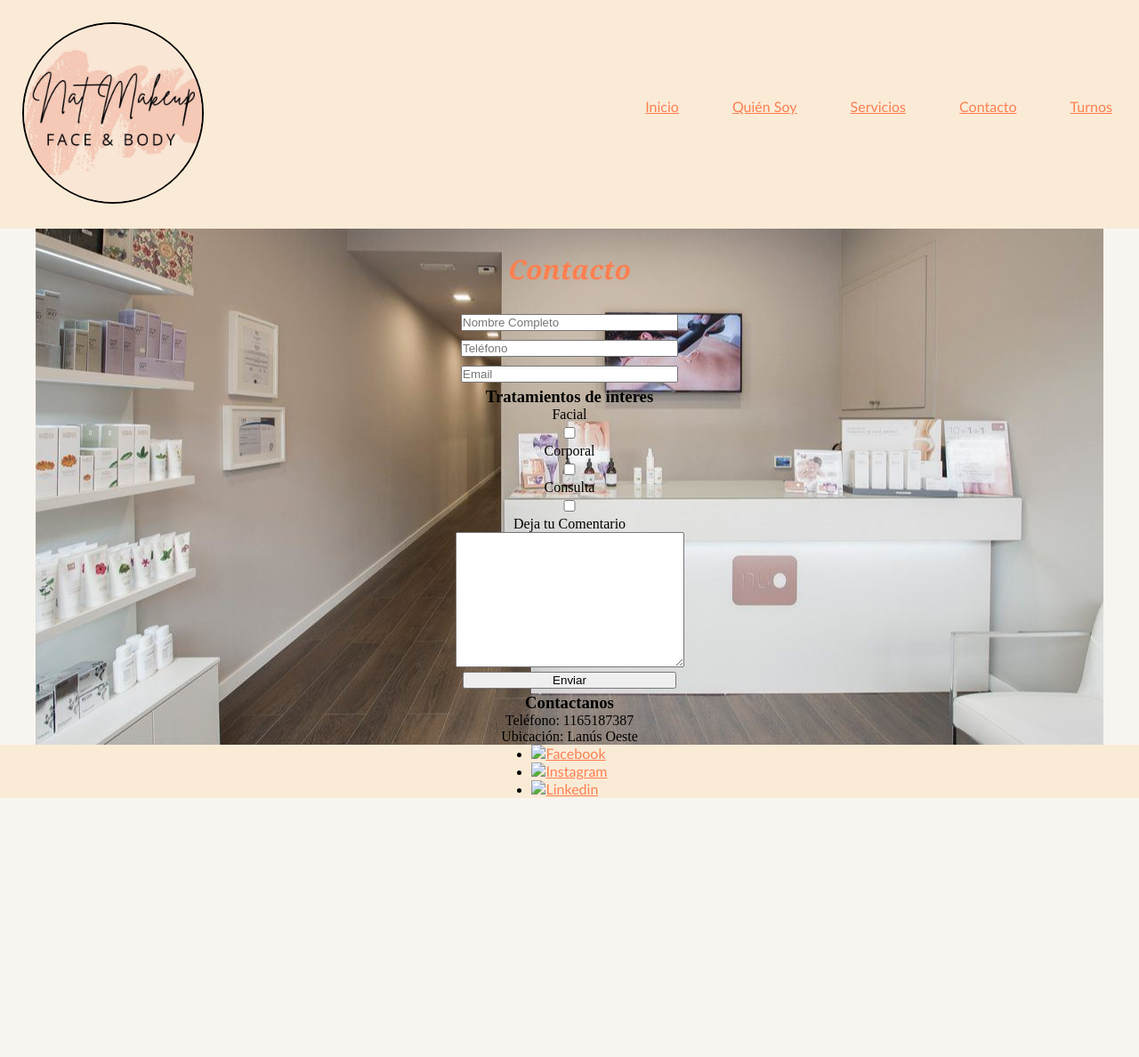
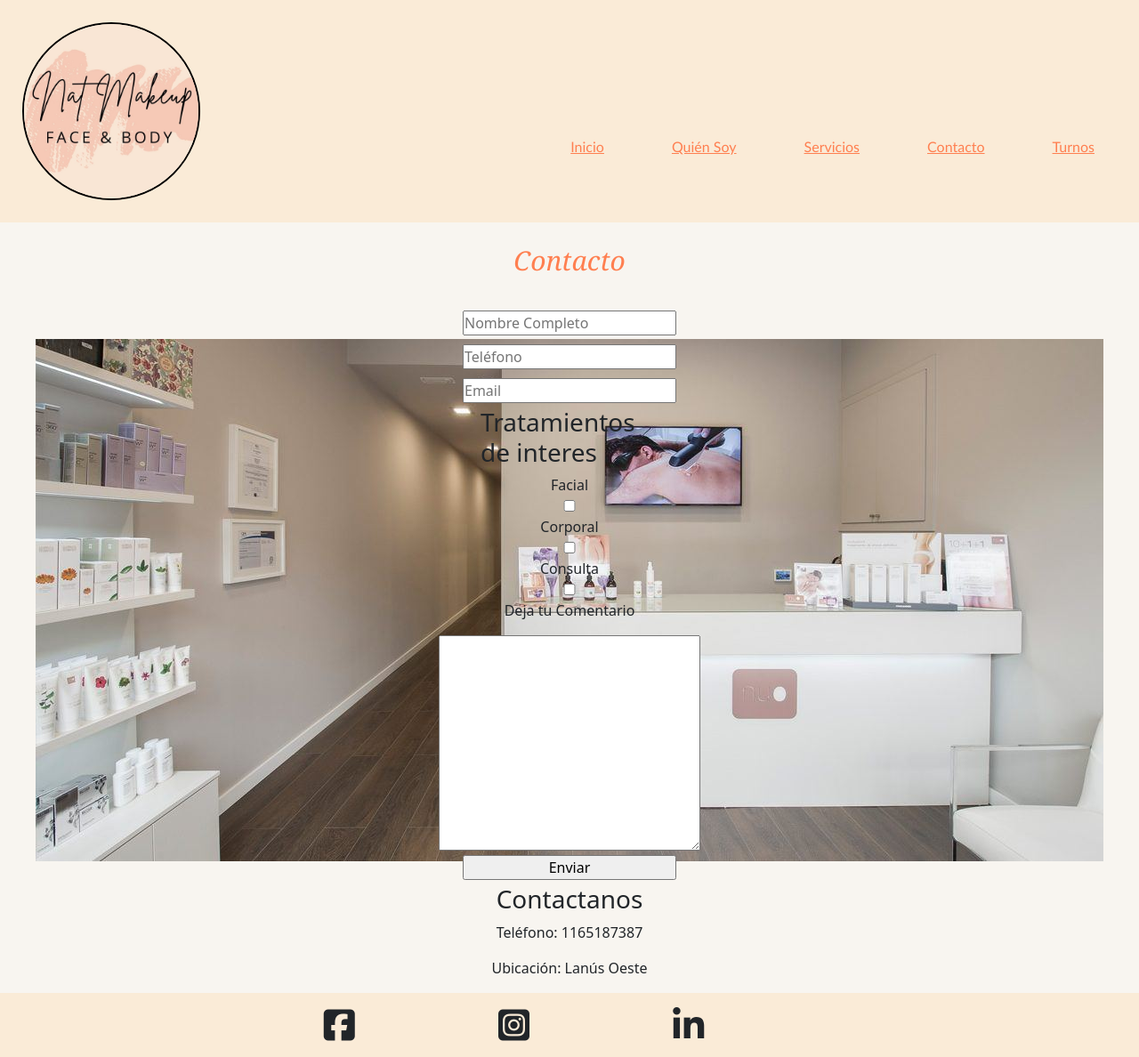
Before and after one commit to naipita/nat-makeUp-pita, a plain HTML site: page pages/contacto.html in a window 1280 px wide. Shown: the whole page at 89% size. Before the commit the page ends 897 px from the top, so only its background shows below. Drawn offline with nearby package versions, Linux system fonts and the light colour scheme; files whose address does not match are found by name.

Commit message:
se agrega navbar e iconos a página de contacto

```diff
--- a/pages/contacto.html
+++ b/pages/contacto.html
@@ -1,14 +1,24 @@
 <!DOCTYPE html>
 <html lang="en">
+
 <head>
     <meta charset="UTF-8">
     <meta http-equiv="X-UA-Compatible" content="IE=edge">
     <meta name="viewport" content="width=device-width, initial-scale=1.0">
+    <!-- Boostrap -->
+    <link href="https://cdn.jsdelivr.net/npm/bootstrap@5.2.0-beta1/dist/css/bootstrap.min.css" rel="stylesheet"
+        integrity="sha384-0evHe/X+R7YkIZDRvuzKMRqM+OrBnVFBL6DOitfPri4tjfHxaWutUpFmBp4vmVor" crossorigin="anonymous">
+    <!-- Animate_animated -->
     <link rel="stylesheet" href="https://cdnjs.cloudflare.com/ajax/libs/animate.css/4.1.1/animate.min.css">
+    <!-- Iconos -->
+    <script src="https://kit.fontawesome.com/459d74b501.js" crossorigin="anonymous"></script>
+    <!-- Icono de la página -->
     <link rel="shorcut icon" href="../img/Logo.jpg">
+    <!-- Mi estilo -->
     <link rel="stylesheet" href="../css/style.css">
     <title>Nat-MakeUp Face&Body | Contacto</title>
 </head>
+
 <body class="body">
     <!-- ENCABEZADO -->
     <header class="header">
@@ -16,14 +26,33 @@
             <img class="logo" src="../img/Logo.jpg" alt="Logo">
         </a>
         <!-- Menú de Navegación -->
-        <nav>
-            <ul class="menu">
-                <li><a href="../index.html">Inicio</a></li>
-                <li><a href="quien-soy.html">Quién Soy</a></li>
-                <li><a href="servicios.html">Servicios</a></li>
-                <li><a href="contacto.html">Contacto</a></li>
-                <li><a href="turnos.html">Turnos</a></li>
-            </ul>
+        <nav class="navbar navbar-expand-lg">
+            <div class="container-fluid">
+                <a class="navbar-brand" href="#"></a>
+                <button class="navbar-toggler" type="button" data-bs-toggle="collapse" data-bs-target="#navbarNav"
+                    aria-controls="navbarNav" aria-expanded="false" aria-label="Toggle navigation">
+                    <span class="navbar-toggler-icon"></span>
+                </button>
+                <section class="collapse navbar-collapse" id="navbarNav">
+                    <ul class="navbar-nav menu">
+                        <li class="nav-item">
+                            <a class="nav-link" href="../index.html">Inicio</a>
+                        </li>
+                        <li class="nav-item">
+                            <a class="nav-link" href="quien-soy.html">Quién Soy</a>
+                        </li>
+                        <li class="nav-item">
+                            <a class="nav-link" href="servicios.html">Servicios</a>
+                        </li>
+                        <li class="nav-item">
+                            <a class="nav-link" href="contacto.html">Contacto</a>
+                        </li>
+                        <li class="nav-item">
+                            <a class="nav-link" href="turnos.html">Turnos</a>
+                        </li>
+                    </ul>
+                </section>
+            </div>
         </nav>
     </header>
     <!-- CONTENIDO PRINCIPAL -->
@@ -52,27 +81,19 @@
     </main>
     <!-- PIE DE PÁGINA -->
     <footer class="footer">
-        <ul class="footerFlex">
-            <li>
-                <a href="https://www.facebook.com/natmakeupface" target="_blank">
-                    <img class="redes" src="../img/Facebook.png" alt="Facebook">
-                </a>
-            </li>
-            <li>
-                <a href="https://www.instagram.com/natmakeupbsas" target="_blank">
-                    <img class="redes" src="../img/Instagram.jpg" alt="Instagram">
-                </a>
-            </li>
-            <li>
-                <a href="https://ar.linkedin.com" target="_blank">
-                    <img class="redes" src="../img/Linkedin.png" alt="Linkedin">
-                </a>
-            </li>
-        </ul>
+        <section class="iconsFooter">
+            <i class="fa-brands fa-facebook-square"></i>
+            <i class="fa-brands fa-instagram-square"></i>
+            <i class="fa-brands fa-linkedin-in"></i>
+        </section>
     </footer>
     <script src="./js/wow.js"></script>
     <script>
         new WOW().init();
     </script>
+    <script src="https://cdn.jsdelivr.net/npm/bootstrap@5.2.0-beta1/dist/js/bootstrap.bundle.min.js"
+        integrity="sha384-pprn3073KE6tl6bjs2QrFaJGz5/SUsLqktiwsUTF55Jfv3qYSDhgCecCxMW52nD2"
+        crossorigin="anonymous"></script>
 </body>
+
 </html>
```
